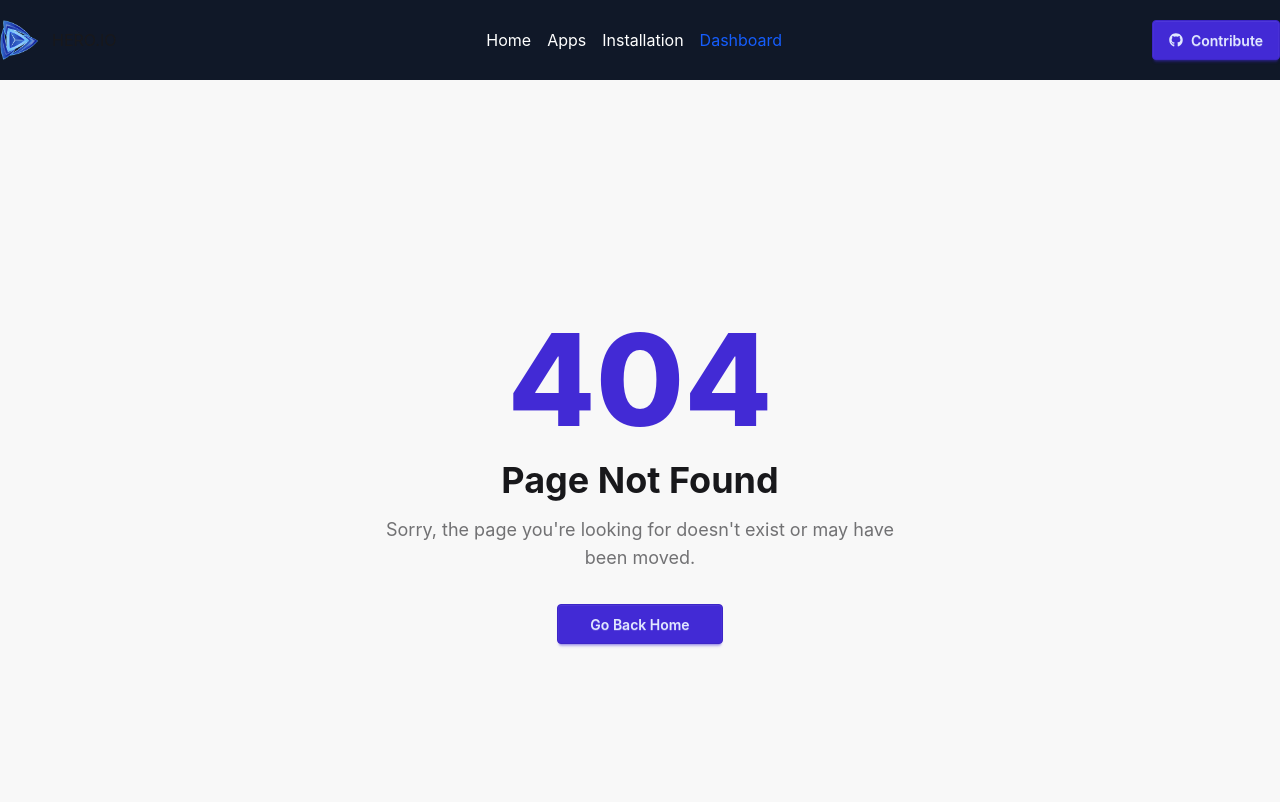
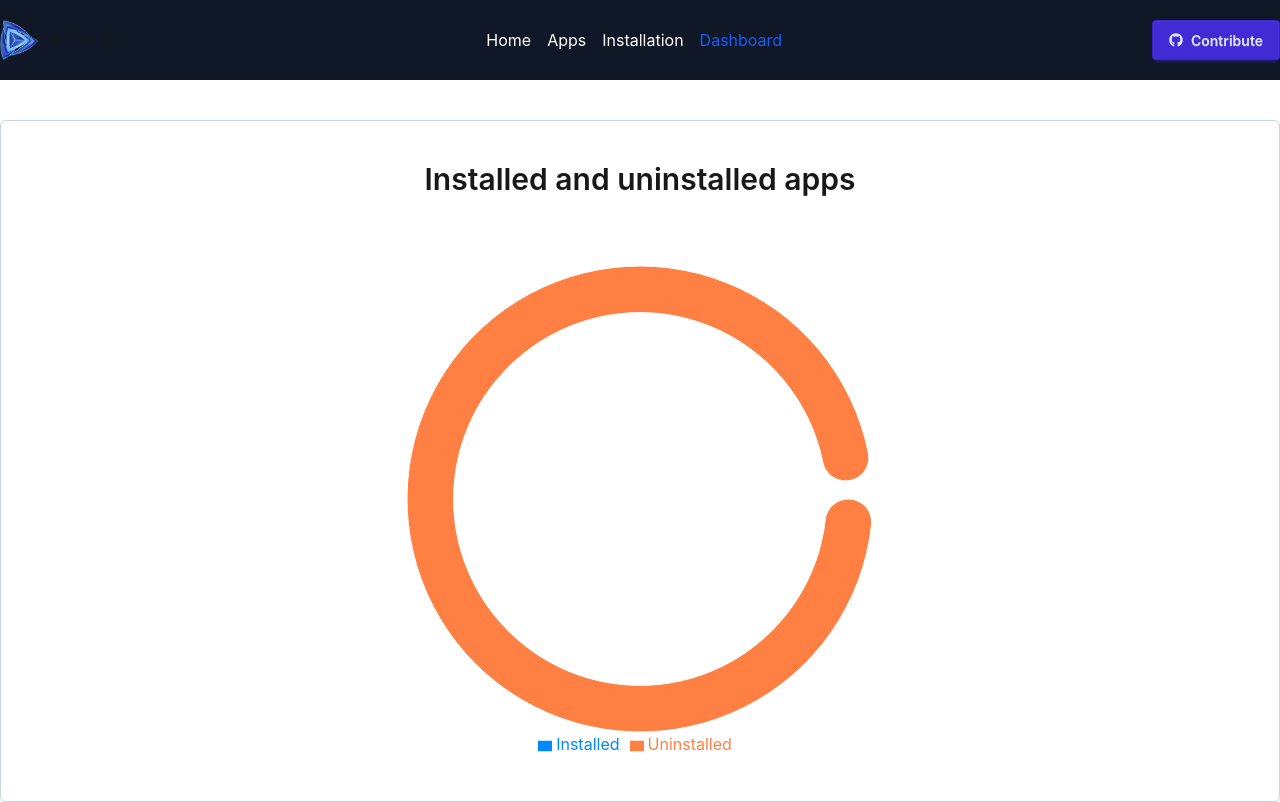
Before and after one commit to siam-parvez-swe/play-store, a React (Vite) app: page /dashboard in a window 1280 px wide. Before the commit this address had no page. Shown: the top 802 px of the page. Built offline with nearby package versions, Linux system fonts and the light colour scheme.

Commit message:
complete project

```diff
--- a/package.json
+++ b/package.json
@@ -17,6 +17,7 @@
     "react-router": "^8.3.0",
     "react-spinners": "^0.17.0",
     "react-toastify": "^11.1.0",
+    "recharts": "^3.10.1",
     "tailwindcss": "^4.3.3"
   },
   "devDependencies": {
--- /dev/null
+++ b/src/pages/dashboard/Dashboard.jsx
@@ -0,0 +1,49 @@
+import React, { useContext } from 'react';
+// import { data } from 'react-router';
+import { Legend, Pie, PieChart, Tooltip } from 'recharts';
+import { InstallAppsContext } from '../../context/InstallAppsContext';
+import useApps from '../../hooks/useApps';
+
+const Dashboard = () => {
+    const { installedApps } = useContext(InstallAppsContext);
+    const { apps, loading } = useApps();
+    const uninstalledAppsLength = apps.length - installedApps.length;
+    const data = [
+        { name: "Installed", value: installedApps.length, fill: "#0088FE" },
+        { name: "Uninstalled", value: uninstalledAppsLength, fill: "#FF8042" },
+    ];
+    return (
+        <div className=" my-10 shadow p-10 rounded-md border border-slate-300 container mx-auto">
+            <h2 className="font-semibold text-3xl mb-16 text-center">
+                Installed and uninstalled apps
+            </h2>
+            <PieChart
+                style={{
+                    width: "100%",
+                    maxWidth: "500px",
+                    maxHeight: "80vh",
+                    margin: "auto",
+                    aspectRatio: 1,
+                }}
+                responsive
+            >
+                <Pie
+                    data={data}
+                    innerRadius="80%"
+                    outerRadius="100%"
+                    // Corner radius is the rounded edge of each pie slice
+                    cornerRadius="50%"
+                    fill="#8884d8"
+                    // padding angle is the gap between each pie slice
+                    paddingAngle={5}
+                    dataKey="value"
+                    isAnimationActive={true}
+                />
+                <Legend />
+                <Tooltip />
+            </PieChart>
+        </div>
+    );
+};
+
+export default Dashboard;
--- a/src/router/Routes.jsx
+++ b/src/router/Routes.jsx
@@ -5,6 +5,7 @@ import Apps from "../pages/apps/Apps";
 import InstallApps from "../pages/installApps/InstallApps";
 import NotFoundPage from "../pages/NotFoundPage/NotFoundPage";
 import AppDetails from "../pages/appDetails/AppDetails";
+import Dashboard from "../pages/dashboard/Dashboard";
 
 export const router = createBrowserRouter([
   {
@@ -27,6 +28,10 @@ export const router = createBrowserRouter([
       {
         path: "/installApps",
         Component: InstallApps
+      },
+      {
+        path: "/dashboard",
+        Component: Dashboard
       }
     ],
     errorElement: <NotFoundPage></NotFoundPage>
```
Also changed, not shown: 1 other file (tests, documents, lock files or other folders).
